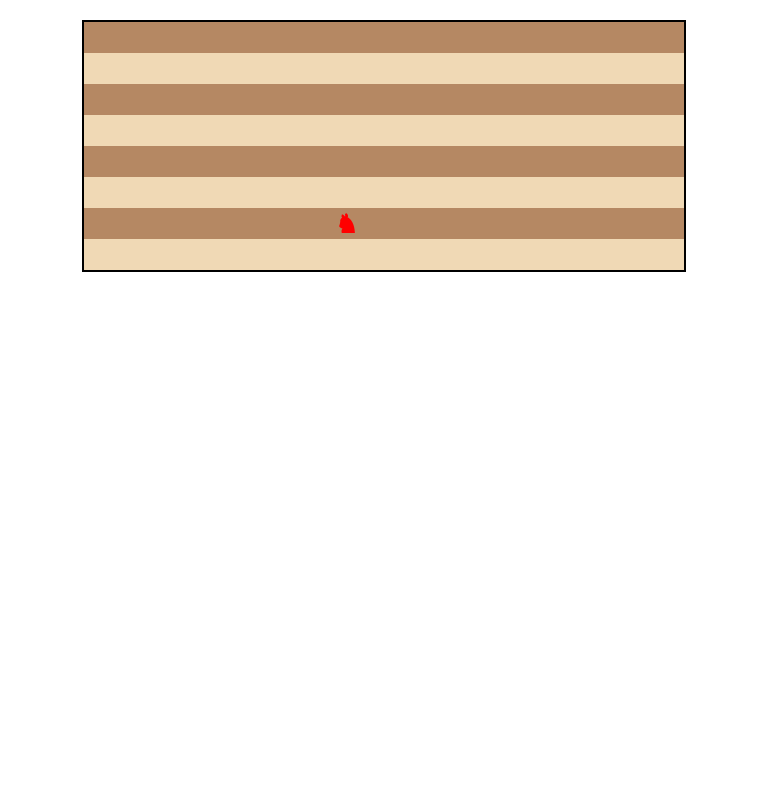
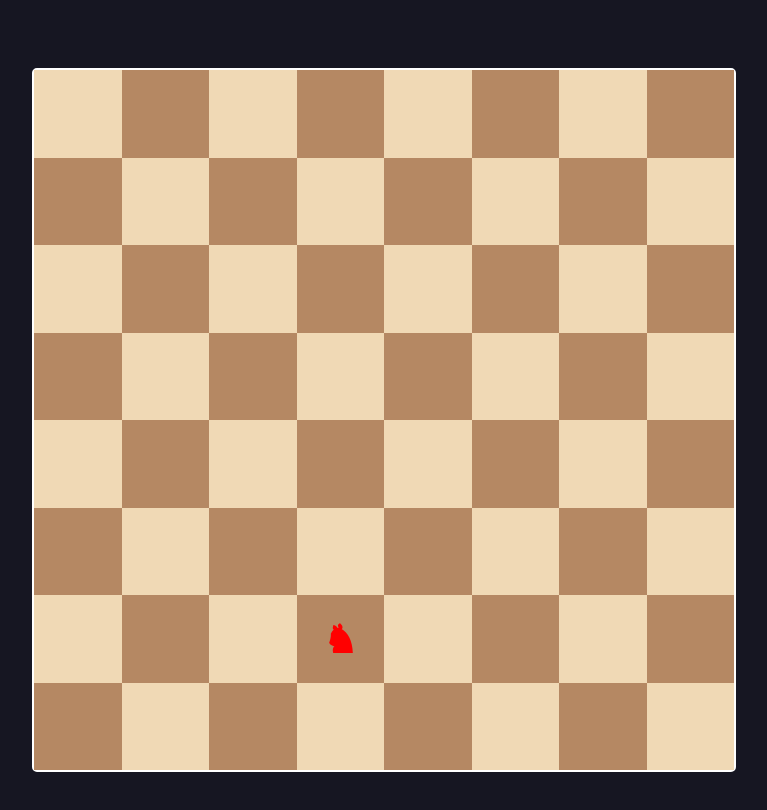
Before and after one commit to davidsimoc/circuitul-calului, a React (Create React App) app: page / in a window 1280 px wide. Shown: the top 810 px of the page, without its empty margins (256-1023 px from the left). Built offline with nearby package versions, Linux system fonts and the light colour scheme.

Commit message:
update css fundal+tabla sah

```diff
--- a/src/App.css
+++ b/src/App.css
@@ -2,31 +2,55 @@
   display: grid;
   grid-template-columns: repeat(8,1fr);
   grid-template-rows: repeat(8,1fr);
-  width: 90vw;
-  max-width: 600px;
+  width: 95vw;
+  max-width: 700px;
   height: auto;
   margin: 20px auto;
-  border: 2px solid black;
+  border: 2px solid white;
+  border-radius: 5px;
+  aspect-ratio: 1;
 }
 
 .square {
   display: flex;
   align-items: center;
   justify-content: center;
-  font-size: 2vw;
+  font-size: 3vw;
   font-weight: bold;
   width: 100%;
   height: 100%;
 }
 
-.square:nth-child(even) {
+.white {
   background-color: #f0d9b5;
 }
 
-.square:nth-child(odd) {
+.black {
   background-color: #b58863;
 }
 
 .knight {
   color: red;
 }
+
+.background {
+  display: flex;
+  background-color: #161622;
+  align-items: center;
+  justify-content: center;
+  min-height: 100vh;
+  background-size: cover;
+  background-position: center;
+  padding: 20px;
+}
+
+@media (max-width: 700px) {
+  .board {
+      width: 100vw;        /* Ocupă întreaga lățime a ecranului */
+      max-width: none;     /* Elimină limita de lățime maximă */
+  }
+
+  .square {
+      font-size: 4vw;      /* Mărește fontul pe ecrane mai mici */
+  }
+}
--- a/src/App.js
+++ b/src/App.js
@@ -6,20 +6,20 @@ const N = 8;
 const moveX = [2, 1, -1, -2, -2, -1, 1, 2];
 const moveY = [1, 2, 2, 1, -1, -2, -2, -1];
 
-function isValidMove(x,y, board) {
-    return x >= 0 && y>=0 && x < N && y < N && board[x][y] === -1;
+function isValidMove(x, y, board) {
+  return x >= 0 && y >= 0 && x < N && y < N && board[x][y] === -1;
 }
 
-function knightTour(x,y,moveCount, board, moves) {
-  if(moveCount==N*N) return true; //Toate pozitiile au fost acoperite
-  for(let i=0;i<N;i++) {
-    const nextX = x+moveX[i];
-    const nextY = y+moveY[i];
-    if(isValidMove(nextX,nextY, board)) {
+function knightTour(x, y, moveCount, board, moves) {
+  if (moveCount == N * N) return true; //Toate pozitiile au fost acoperite
+  for (let i = 0; i < N; i++) {
+    const nextX = x + moveX[i];
+    const nextY = y + moveY[i];
+    if (isValidMove(nextX, nextY, board)) {
       board[nextX][nextY] = moveCount;
-      moves.push([nextX,nextY]);
-      if(knightTour(nextX,nextY,moveCount+1,board,moves)) return true;
-      board[nextX][nextY]=-1;
+      moves.push([nextX, nextY]);
+      if (knightTour(nextX, nextY, moveCount + 1, board, moves)) return true;
+      board[nextX][nextY] = -1;
       moves.pop();
     }
   }
@@ -33,30 +33,31 @@ function App() {
 
   useEffect(() => {
     const initialBoard = Array(N).fill().map(() => Array(N).fill(-1));
-      initialBoard[0][0]=0;
-      const tourMoves = [[0,0]];
-      knightTour(0,0,1,initialBoard,tourMoves);
+    initialBoard[0][0] = 0;
+    const tourMoves = [[0, 0]];
+    knightTour(0, 0, 1, initialBoard, tourMoves);
     setBoard(initialBoard);
     setMoves(tourMoves);
   }, [])
 
   useEffect(() => {
-      if(currentMove<moves.length) {
+    if (currentMove < moves.length) {
       const timer = setTimeout(() => {
-          setCurrentMove((prev) => prev+1);
+        setCurrentMove((prev) => prev + 1);
       }, 500);
       return () => clearTimeout(timer);
     }
   }, [currentMove, moves]);
 
   return (
+    <div className='background'>
       <div className="board">
         {Array.from({ length: N }).map((_, row) => (
           <div key={row} className="row">
             {Array.from({ length: N }).map((_, col) => {
               const isKnight = row === moves[currentMove]?.[0] && col === moves[currentMove]?.[1];
               return (
-                          <div key={col} className={`square ${isKnight ? 'knight' : ''}`}>
+                <div key={col} className={`square ${(row + col) % 2 === 0 ? 'white' : 'black'} ${isKnight ? 'knight' : ''}`}>
                   {isKnight && '♞'}
                 </div>
               );
@@ -64,6 +65,7 @@ function App() {
           </div>
         ))}
       </div>
+    </div>
   );
 }
 
```
Lines whose indentation alone changed are shown as unchanged.
